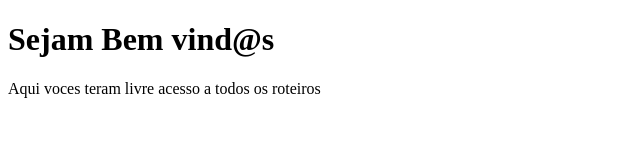
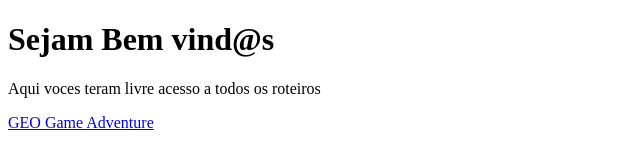
Before and after one commit to Gildongledson/gildongledson.github.io, a plain HTML site: page index.html in a window 1280 px wide. Shown: the whole page, without its empty margins (0-640 px from the left). Drawn offline with Linux system fonts and the light colour scheme.

Commit message:
Update index.html

```diff
--- a/index.html
+++ b/index.html
@@ -7,6 +7,6 @@
 
 <h1>Sejam Bem vind@s</h1>
 <p>Aqui voces teram livre acesso a todos os roteiros</p>
-
+  <a href="https://gildongledson.github.io/gamegeograf/">GEO Game Adventure</a>
 </body>
 </html>
```
